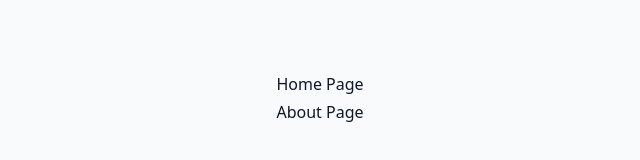
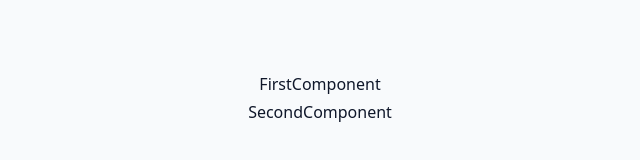
Before and after one commit to ZackInfosbd/Nextjs13, a React (Vite) app in the folder Reactjs18/hooks-advanced-react/: page / in a window 1280 px wide. Shown: the part 342-502 px from the top of the page, without its empty margins (240-880 px from the left). Built offline with nearby package versions, Linux system fonts and the light colour scheme.

Commit message:
ci: project structure - Group export

```diff
--- a/Reactjs18/hooks-advanced-react/src/App.jsx
+++ b/Reactjs18/hooks-advanced-react/src/App.jsx
@@ -1,10 +1,9 @@
-import { Home, About } from './tutorial/04-project-structure/starter/pages';
+import Example from './tutorial/04-project-structure/starter/group';
 
 function App() {
   return (
     <div className="container">
-      <Home />
-      <About />
+      <Example />
     </div>
   );
 }
--- /dev/null
+++ b/Reactjs18/hooks-advanced-react/src/tutorial/04-project-structure/starter/group/FirstComponent.jsx
@@ -0,0 +1,4 @@
+const FirstComponent = () => {
+  return <div>FirstComponent</div>;
+};
+export default FirstComponent;
--- /dev/null
+++ b/Reactjs18/hooks-advanced-react/src/tutorial/04-project-structure/starter/group/SecondComponent.jsx
@@ -0,0 +1,4 @@
+const SecondComponent = () => {
+  return <div>SecondComponent</div>;
+};
+export default SecondComponent;
--- /dev/null
+++ b/Reactjs18/hooks-advanced-react/src/tutorial/04-project-structure/starter/group/index.jsx
@@ -0,0 +1,12 @@
+import FirstComponent from './FirstComponent';
+import SecondComponent from './SecondComponent';
+
+const Example = () => {
+  return (
+    <div>
+      <FirstComponent />
+      <SecondComponent />
+    </div>
+  );
+};
+export default Example;
```
Also changed, not shown: 1 other file (tests, documents, lock files or other folders).
